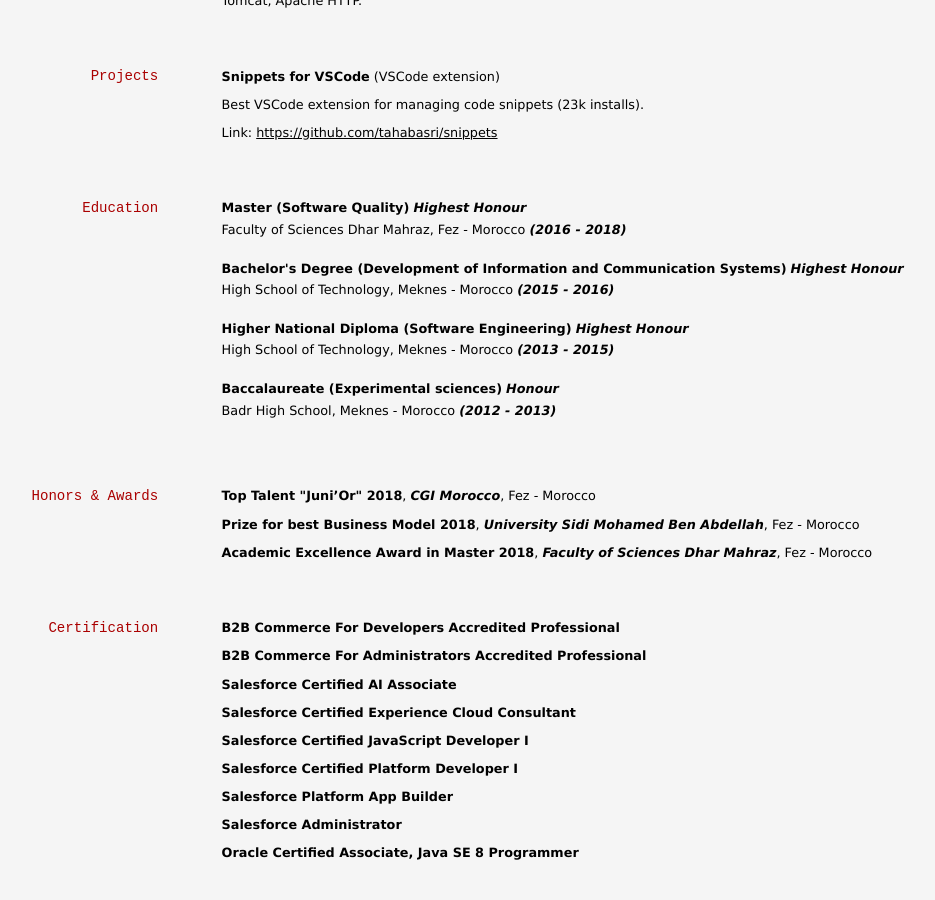
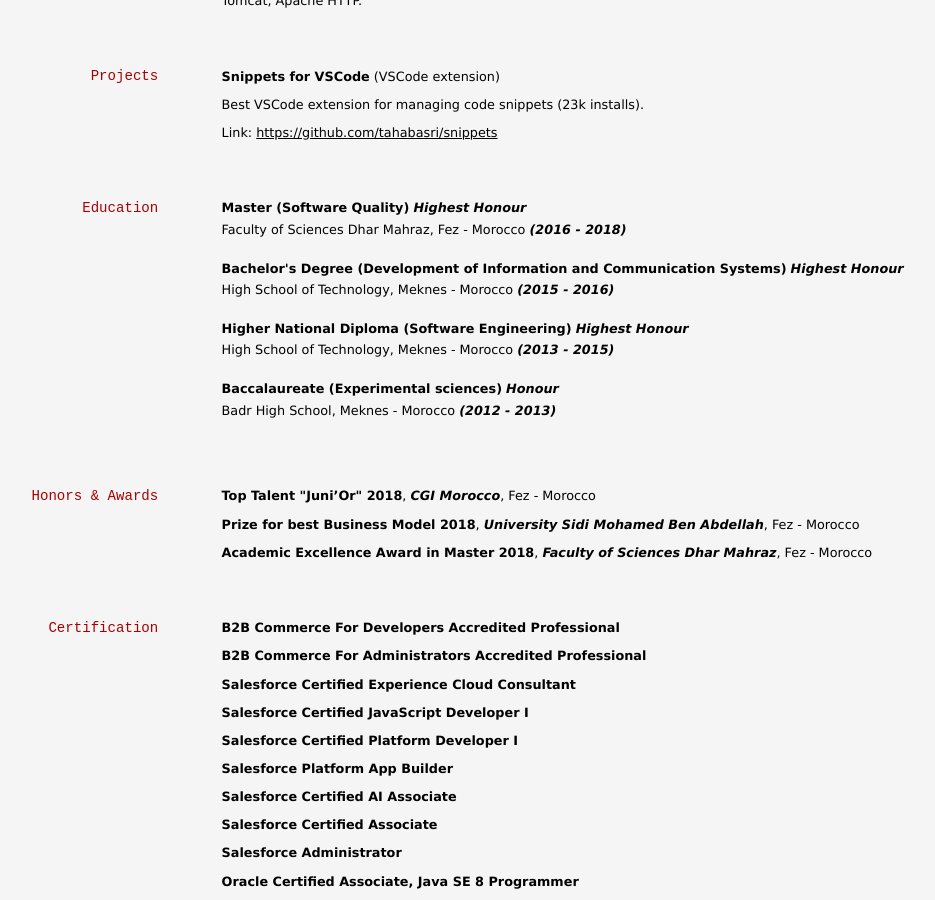
Before and after one commit to tahabasri/portfolio, a Jekyll site: the page built from resume/index.md, in a window 1280 px wide and 900 px high, scrolled down 743 px. Shown: the whole window, without its empty margins (108-1043 px from the left). Built offline with Jekyll 4.4.1, drawn with Linux system fonts in a browser that asks for light colours; before the commit the page ends 1615 px from its top, so only the background shows below that.

Commit message:
Update index.md

```diff
--- a/resume/index.md
+++ b/resume/index.md
@@ -159,10 +159,11 @@
 
 <p><strong>B2B Commerce For Developers Accredited Professional</strong></p>
 <p><strong>B2B Commerce For Administrators Accredited Professional</strong></p>
-<p><strong>Salesforce Certified AI Associate</strong></p>
 <p><strong>Salesforce Certified Experience Cloud Consultant</strong></p>
 <p><strong>Salesforce Certified JavaScript Developer I</strong></p>
 <p><strong>Salesforce Certified Platform Developer I</strong></p>
 <p><strong>Salesforce Platform App Builder</strong></p>
+<p><strong>Salesforce Certified AI Associate</strong></p>
+<p><strong>Salesforce Certified Associate</strong></p>
 <p><strong>Salesforce Administrator</strong></p>
 <p><strong>Oracle Certified Associate, Java SE 8 Programmer</strong></p>
```
